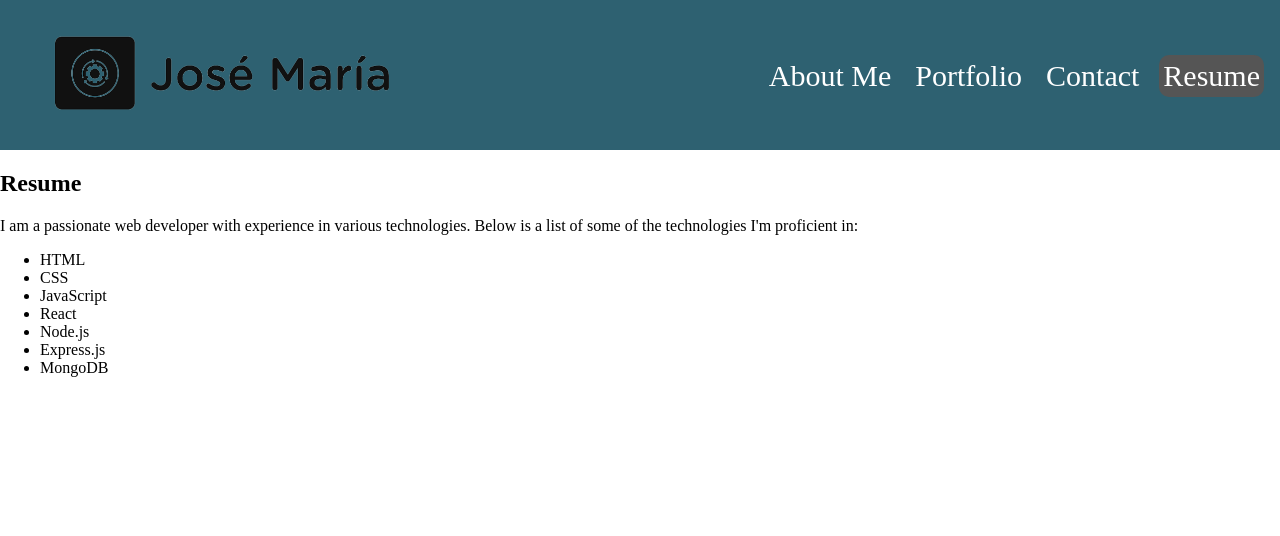
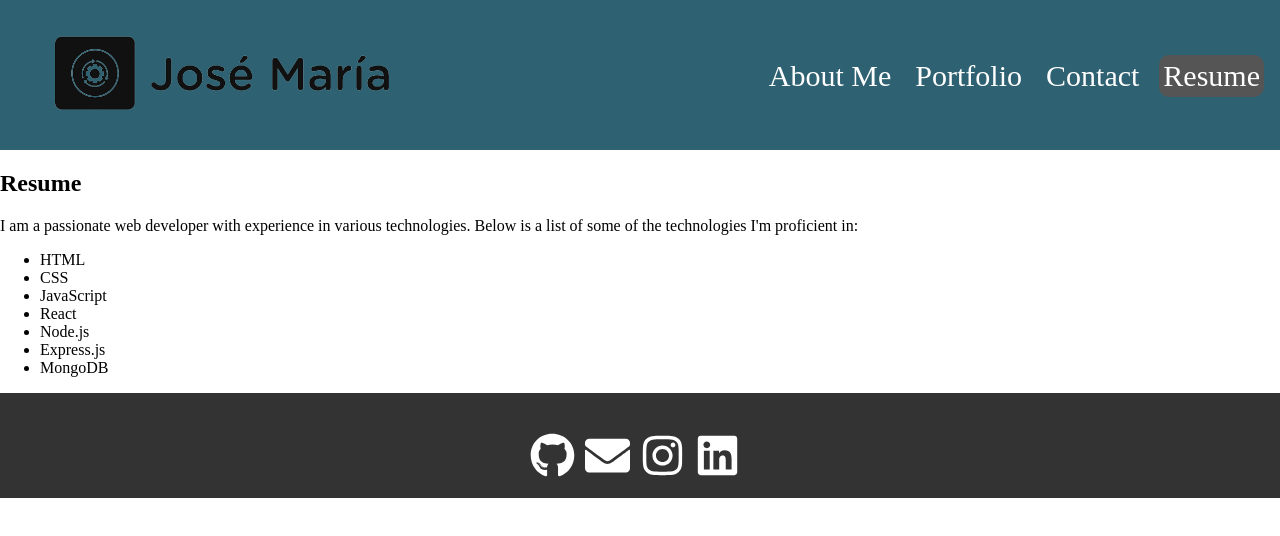
Before and after one commit to ChemaKing13/20.ReactPortfolio, a React (Create React App) app in the folder portfolio/: page /resume in a window 1280 px wide. Shown: the top 536 px of the page. Built offline with nearby package versions, Linux system fonts and the light colour scheme.

Commit message:
navbar and footer ready

```diff
--- a/portfolio/package.json
+++ b/portfolio/package.json
@@ -8,6 +8,7 @@
     "@testing-library/user-event": "^13.5.0",
     "react": "^18.2.0",
     "react-dom": "^18.2.0",
+    "react-icons": "^4.10.1",
     "react-router-dom": "^6.2.1",
     "react-scripts": "5.0.1",
     "web-vitals": "^2.1.4"
--- a/portfolio/src/App.js
+++ b/portfolio/src/App.js
@@ -4,7 +4,11 @@ import AboutMe from './components/AboutMe'
 import Portfolio from './components/Portfolio'
 import Contact from './components/Contact'
 import Resume from './components/Resume'
+import Footer from './components/Footer'
 
+//define the app component
+//it represents the main container of the website
+//we set up routing with the help of React router
 function App () {
   return(
     <>
@@ -17,6 +21,7 @@ function App () {
           <Route path='/resume' element={<Resume />} />
         </Routes>
       </div>
+      <Footer />
     </>
   )
 }
--- /dev/null
+++ b/portfolio/src/components/Footer.js
@@ -0,0 +1,30 @@
+import React from 'react';
+//import the required modules from React for the icons of the social media
+import { FaGithub, FaEnvelope, FaInstagram, FaLinkedin } from 'react-icons/fa';
+
+//here whe define the JSX component thaht will represent the footer of our website
+const Footer = () => {
+  return (
+    <footer className="footer">
+      <div className="footer-content">
+        <div className="social-media-links">
+          <a href="https://github.com/ChemaKing13" target="_blank" rel="noopener noreferrer">
+            <FaGithub size={45} />
+          </a>
+          <a href="mailto:jm2000ho@gmail.com">
+            <FaEnvelope size={45} />
+          </a>
+          <a href="https://www.instagram.com/chema2_7/" target="_blank" rel="noopener noreferrer">
+            <FaInstagram size={45} />
+          </a>
+          <a href="https://www.linkedin.com/in/josé-maría-hernández-b64257284" target="_blank" rel="noopener noreferrer">
+            <FaLinkedin size={45} />
+          </a>
+        </div>
+      </div>
+    </footer>
+  );
+};
+
+//export the Footer component to make it available elsewhere
+export default Footer;
--- a/portfolio/src/components/Navbar.js
+++ b/portfolio/src/components/Navbar.js
@@ -1,6 +1,8 @@
 import React from 'react';
+//we import some components from react package
 import { Link, useMatch, useResolvedPath } from 'react-router-dom';
 
+//define the Navbar component
 export default function Navbar() {
   return (
     <nav className="nav">
@@ -26,10 +28,12 @@ export default function Navbar() {
 }
 
 //set the 'active' class according on to the path that we are on
+//CustomLink is a special link thaht we use to create navigation links in our website navbar
 function CustomLink({ to, children, ...props }) {
     const resolvedPath = useResolvedPath(to)
+    //useMatch hook to determine if the current page path matches the path of the link
     const isActive = useMatch({ path: resolvedPath.pathname, end: true })
-
+    //if the path is the same we add the class named 'active' that apply style to the nav link
     return (
         <li className={isActive ? 'active' : ''}>
             <Link to={to} {...props}>
--- a/portfolio/src/styles.css
+++ b/portfolio/src/styles.css
@@ -56,3 +56,37 @@ body {
     height: 45px;
     border-radius: 10px;
 }
+
+/* footer.css */
+
+.footer {
+    background-color: #333;
+    color: #fff;
+    padding: 20px;
+    text-align: center;
+}
+
+.footer-content {
+    max-width: 1200px;
+    margin: 0 auto;
+}
+
+.social-media-links {
+    margin-top: 20px;
+}
+
+.social-media-links a {
+    color: #fff;
+    margin-right: 10px;
+    text-decoration: none;
+}
+
+
+.social-media-links a svg {
+    vertical-align: middle;
+    display: inline-block;
+}
+
+.social-media-links a:hover {
+    text-decoration: none;
+}
```
Also changed, not shown: 1 other file (tests, documents, lock files or other folders).
